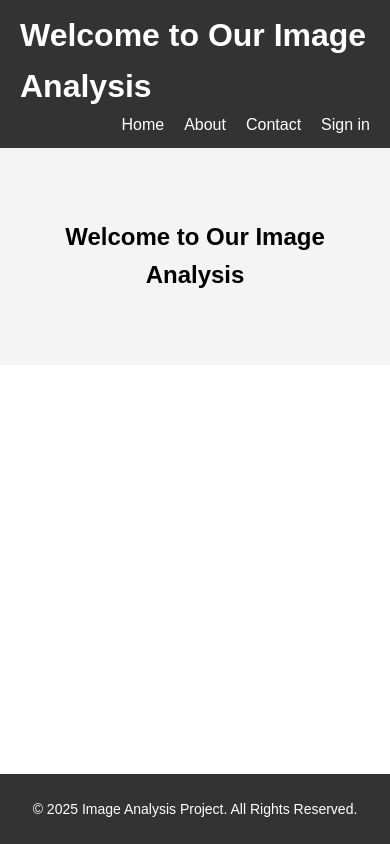
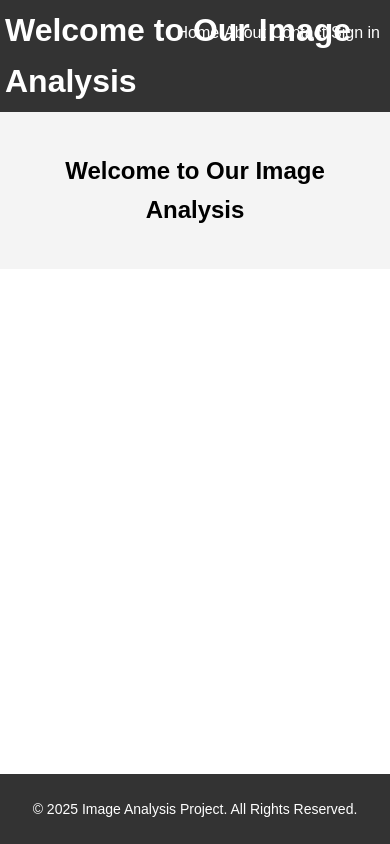
Before and after one commit to MarcelBag/skin_lesions, a website: page frontend/index.html in a window 390 px wide. Drawn offline with Linux system fonts and the light colour scheme.

Commit message:
responsiveness of the page

```diff
--- a/frontend/cs/styles.css
+++ b/frontend/cs/styles.css
@@ -29,7 +29,7 @@ header {
     display: flex;
     justify-content: space-between;
     align-items: center;
-
+    flex-wrap: wrap; /* Allow wrapping of elements */
 }
 
 header h1 {
@@ -42,6 +42,10 @@ nav ul {
     display: flex;
     justify-content: flex-end;
     margin: 0;
+    position: fixed;
+    top: 10px; /* Adjusted for desired vertical position */
+    right: 10px; /* Adjusted to place it exactly at the right corner */
+    cursor: pointer;
 }
 
 nav ul li {
@@ -61,6 +65,50 @@ nav ul li a {
     padding: 50px;
     background: #f4f4f4;
 }
+
+/* ==========================
+     Media Queries for Responsiveness
+========================== */
+@media (max-width: 768px) {
+    /* For smaller screens */
+    header {
+        flex-direction: column;
+        align-items: center;
+        padding: 10px;
+    }
+
+    nav ul {
+        position: fixed; /* Keep position fixed to stay at the corner */
+        top: 10px;
+        right: 10px; /* Ensure it's fixed at the top right corner */
+        justify-content: flex-end;
+        margin-top: 10px;
+    }
+
+    nav ul li {
+        margin-left: 10px;
+    }
+
+    .hero {
+        padding: 30px;
+    }
+}
+
+@media (max-width: 480px) {
+    /* For very small screens */
+    header {
+        padding: 5px;
+    }
+
+    nav ul li {
+        margin-left: 5px;
+    }
+
+    .hero {
+        padding: 20px;
+    }
+}
+
 
 /* ==========================
      Content Section
```
